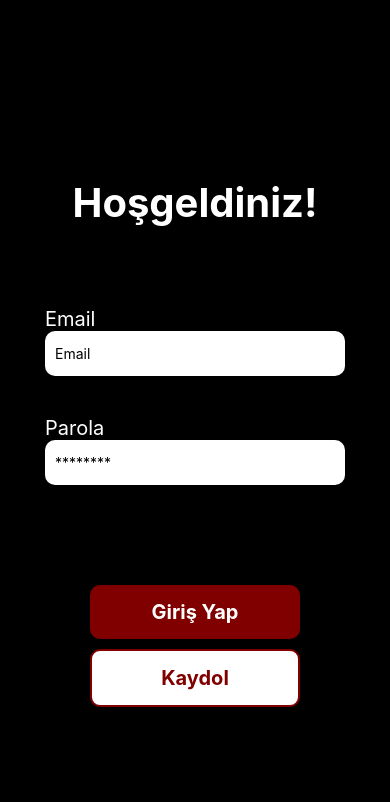
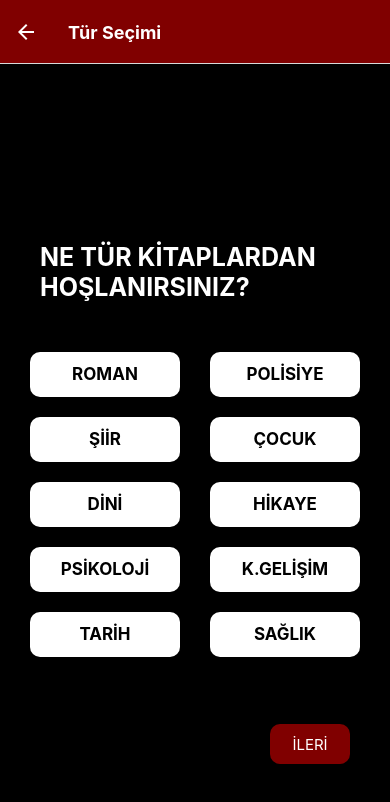
Before and after one commit to tugba0278/explore_books_reactNative_expo, a React Native app: screen /GenreSelection in a window 390 px wide. Shown: the top 802 px of the page. Built offline with nearby package versions, Linux system fonts and the light colour scheme.

Commit message:
genreselectionpage is created

```diff
--- a/App.js
+++ b/App.js
@@ -4,7 +4,7 @@ import { NavigationContainer } from '@react-navigation/native';
 import { createNativeStackNavigator } from '@react-navigation/native-stack';
 import LoginScreen from './screens/LoginScreen';
 import RegisterScreen from './screens/RegisterScreen';
-//import GenreSelectionScreen from './screens/GenreSelectionScreen';
+import GenreSelectionScreen from './screens/GenreSelectionScreen';
 import HomeScreen from './screens/HomeScreen';
 
 
@@ -35,7 +35,7 @@ export default function App() {
           },
         }} />
 
-        {/* <Stack.Screen
+         <Stack.Screen
           name="GenreSelection"
           component={GenreSelectionScreen}
           options={{
@@ -47,7 +47,7 @@ export default function App() {
             headerTitleStyle: {
               fontWeight: 'bold',
             },
-          }} /> */}
+          }} />
 
         <Stack.Screen
           name="Home"
--- a/screens/GenreSelectionScreen.js
+++ b/screens/GenreSelectionScreen.js
@@ -1,95 +1,113 @@
-// import React, { useState } from 'react';
-// import { View, Text, TouchableOpacity } from 'react-native';
-// import { auth, firestore } from '../firebase'; // Firebase bağlantısı
-// import { useNavigation } from '@react-navigation/native';
+import React, { useState } from 'react';
+import { View, Text, TouchableOpacity } from 'react-native';
+import { auth, db } from '../firebase'; // Firebase bağlantısı
+import { useNavigation } from '@react-navigation/native';
+import firestore, { collection, doc, setDoc, getDoc } from 'firebase/firestore';
 
-// const navigation = useNavigation();
 
-// const BookGenreSelection = () => {
-//   const [selectedGenres, setSelectedGenres] = useState([]);
+const GenreSelectionScreen = () => {
+  const [selectedGenres, setSelectedGenres] = useState([]);
 
-//   const groupedGenres = [
-//     ['ROMAN', 'POLİSİYE'],
-//     ['ŞİİR', 'ÇOCUK'],
-//     ['DİNİ', 'HİKAYE'],
-//     ['PSİKOLOJİ', 'K.GELİŞİM'],
-//     ['TARİH', 'SAĞLIK']
-//   ];
+  const navigation = useNavigation();
+  const groupedGenres = [
+    ['ROMAN', 'POLİSİYE'],
+    ['ŞİİR', 'ÇOCUK'],
+    ['DİNİ', 'HİKAYE'],
+    ['PSİKOLOJİ', 'K.GELİŞİM'],
+    ['TARİH', 'SAĞLIK']
+  ];
 
-//   const toggleGenreSelection = (genre) => {
-//     const updatedGenres = [...selectedGenres];
-//     const genreIndex = updatedGenres.indexOf(genre.toLowerCase());
-//     if (genreIndex !== -1) {
-//       updatedGenres.splice(genreIndex, 1);
-//     } else {
-//       updatedGenres.push(genre.toLowerCase());
-//     }
-//     setSelectedGenres(updatedGenres);
-//   };
+  const toggleGenreSelection = (genre) => {
+    const updatedGenres = [...selectedGenres];
+    const genreIndex = updatedGenres.indexOf(genre.toLowerCase());
+    if (genreIndex !== -1) {
+      updatedGenres.splice(genreIndex, 1);
+    } else {
+      updatedGenres.push(genre.toLowerCase());
+    }
+    setSelectedGenres(updatedGenres);
+  };
 
-//   const saveSelectedGenres = async () => {
-//     try {
-//       const user = auth.currentUser;
-//       if (user) {
-//         // Firestore'da kullanıcının belirtilen kitap türlerini güncelle
-//         await firestore.collection('users').doc(user.uid).update({
-//           'genre-selection': selectedGenres
-//         });
-//         // Yeni bir sayfaya geçiş yapmamızı sağlar
-//         navigation.replace("Home")
-//       } else {
-//         console.log("Kullanıcı oturumu bulunamadı.");
-//       }
-//     } catch (error) {
-//       console.error("Hata:", error);
-//     }
-//   };
+  const saveSelectedGenres = async () => {
+    try {
+      console.log("In GenreSelection");
+      const user = auth.currentUser;
+      if (user) {
+        // Reference to the user's document in Firestore
+        const docRef = doc(db, "users", user.uid);
+        const docSnap = await getDoc(docRef);
 
-//   return (
-//     <View style={{ flex: 1, justifyContent: 'center', alignItems: 'stretch', backgroundColor: 'black' }}>
-//       <Text style={{ fontSize: 25, fontWeight: 'bold', color: 'white', marginLeft: 40 }}>NE TÜR KİTAPLARDAN HOŞLANIRSINIZ?</Text>
-//       <View style={{ height: 40 }} />
+        if (docSnap.exists) {
+          const data = docSnap.data();
+          console.log("Document data:", data);
 
-//       {groupedGenres.map((genreGroup, index) => (
-//         <View key={index} style={{ flexDirection: 'row', justifyContent: 'space-evenly' }}>
-//           {genreGroup.map((genre) => (
-//             <TouchableOpacity
-//               key={genre}
-//               onPress={() => toggleGenreSelection(genre)}
-//               style={{
-//                 backgroundColor: selectedGenres.includes(genre.toLowerCase()) ? '#800000' : 'white',
-//                 width: 150,
-//                 height: 45,
-//                 justifyContent: 'center',
-//                 alignItems: 'center',
-//                 borderRadius: 10,
-//                 marginVertical: 10
-//               }}
-//             >
-//               <Text style={{ color: 'black', fontSize: 17, fontWeight: 'bold' }}>{genre}</Text>
-//             </TouchableOpacity>
-//           ))}
-//         </View>
-//       ))}
+          setDoc(docRef, {
+              ...data,
+              Genre:selectedGenres,
+            })
+            .catch(error => {
+              alert(error.message)
+            });
+        }
+        else {
+          console.log("No such document exists");
+        }
 
-//       <TouchableOpacity
-//         onPress={saveSelectedGenres}
-//         style={{
-//           backgroundColor: '#800000',
-//           width: 80,
-//           height: 40,
-//           justifyContent: 'center',
-//           alignItems: 'center',
-//           position: 'absolute',
-//           bottom: 80,
-//           right: 40,
-//           borderRadius: 10
-//         }}
-//       >
-//         <Text style={{ color: 'white', fontSize: 15 }}>İLERİ</Text>
-//       </TouchableOpacity>
-//     </View>
-//   );
-// };
+        navigation.replace("Home");
+      } else {
+        console.log("Kullanıcı oturumu bulunamadı.");
+      }
+    } catch (error) {
+      console.error("Hata:", error);
+    }
+  };
 
-// export default BookGenreSelection;
+  return (
+    <View style={{ flex: 1, justifyContent: 'center', alignItems: 'stretch', backgroundColor: 'black' }}>
+      <Text style={{ fontSize: 25, fontWeight: 'bold', color: 'white', marginLeft: 40 }}>NE TÜR KİTAPLARDAN HOŞLANIRSINIZ?</Text>
+      <View style={{ height: 40 }} />
+
+      {groupedGenres.map((genreGroup, index) => (
+        <View key={index} style={{ flexDirection: 'row', justifyContent: 'space-evenly' }}>
+          {genreGroup.map((genre) => (
+            <TouchableOpacity
+              key={genre}
+              onPress={() => toggleGenreSelection(genre)}
+              style={{
+                backgroundColor: selectedGenres.includes(genre.toLowerCase()) ? '#800000' : 'white',
+                width: 150,
+                height: 45,
+                justifyContent: 'center',
+                alignItems: 'center',
+                borderRadius: 10,
+                marginVertical: 10
+              }}
+            >
+              <Text style={{ color: 'black', fontSize: 17, fontWeight: 'bold' }}>{genre}</Text>
+            </TouchableOpacity>
+          ))}
+        </View>
+      ))}
+
+      <TouchableOpacity
+        onPress={saveSelectedGenres}
+        style={{
+          backgroundColor: '#800000',
+          width: 80,
+          height: 40,
+          justifyContent: 'center',
+          alignItems: 'center',
+          position: 'absolute',
+          bottom: 80,
+          right: 40,
+          borderRadius: 10
+        }}
+      >
+        <Text style={{ color: 'white', fontSize: 15 }}>İLERİ</Text>
+      </TouchableOpacity>
+
+    </View>
+  );
+};
+
+export default GenreSelectionScreen;
--- a/screens/LoginScreen.js
+++ b/screens/LoginScreen.js
@@ -1,8 +1,9 @@
 import { useNavigation } from '@react-navigation/core'
 import React, {  useState } from 'react'
 import { KeyboardAvoidingView, StyleSheet, Text, TextInput, TouchableOpacity, View } from 'react-native'
-import { auth } from '../firebase'
+import { auth, db } from '../firebase'
 import { signInWithEmailAndPassword } from "firebase/auth";
+import { doc, getDoc } from 'firebase/firestore';
 
 
 const LoginScreen = () => {
@@ -10,19 +11,37 @@ const LoginScreen = () => {
   const [password, setPassword] = useState('')
 
   const navigation = useNavigation()
-
-
+  const arr = [];
 
   const handleSignUp = () => {
     navigation.navigate("Register")
   }
 
-  const handleLogin = () => {
+  const handleLogin = async () => {
+
     signInWithEmailAndPassword(auth, email, password)
-      .then(userCredentials => {
+      .then(async (userCredentials) => {
         const user = userCredentials.user;
         console.log('Logged in with:', user.email);
-        navigation.replace("Home")
+        const docRef = doc(db, "users", user.uid);
+        const docSnap = await getDoc(docRef);
+
+        if (docSnap.exists()) {
+          const data = docSnap.data();
+
+          console.log("Document data:", data);
+          console.log("data.Genre.length:", data.Genre.length);
+
+          if(data.Genre.length === 0){
+            navigation.replace("GenreSelection");
+          }
+          else {
+            navigation.replace("Home");
+          }
+        }
+        else {
+          console.log("No such document exists");
+        }
       })
       .catch(error => alert(error.message))
   }
--- a/screens/RegisterScreen.js
+++ b/screens/RegisterScreen.js
@@ -11,6 +11,7 @@ const RegisterScreen = () => {
   const [password, setPassword] = useState('')
   const [username, setUserName] = useState('')
   const [phone, setPhone] = useState('')
+  const [selectedGenres] = useState([]);
 
   const navigation = useNavigation()
 
@@ -18,13 +19,15 @@ const RegisterScreen = () => {
     createUserWithEmailAndPassword(auth, email, password)
       .then(userCredentials => {
         const user = userCredentials.user;
+        const userId = user.uid;
         console.log('Registered with:', user.email);
         // Add a new document in collection "cities"
       setDoc(doc(db, "users", user.uid), {
         Name: username,
         Phone: phone,
         Email: email,
-        Password:password
+        OwnerId:userId,
+        Genre:selectedGenres,
       })
       .then(()=>alert("Account created successfully"))
         navigation.replace("Login");
```
Also changed, not shown: firebase.js (+0 -41 lines), 1 other file (tests, documents, lock files or other folders).
